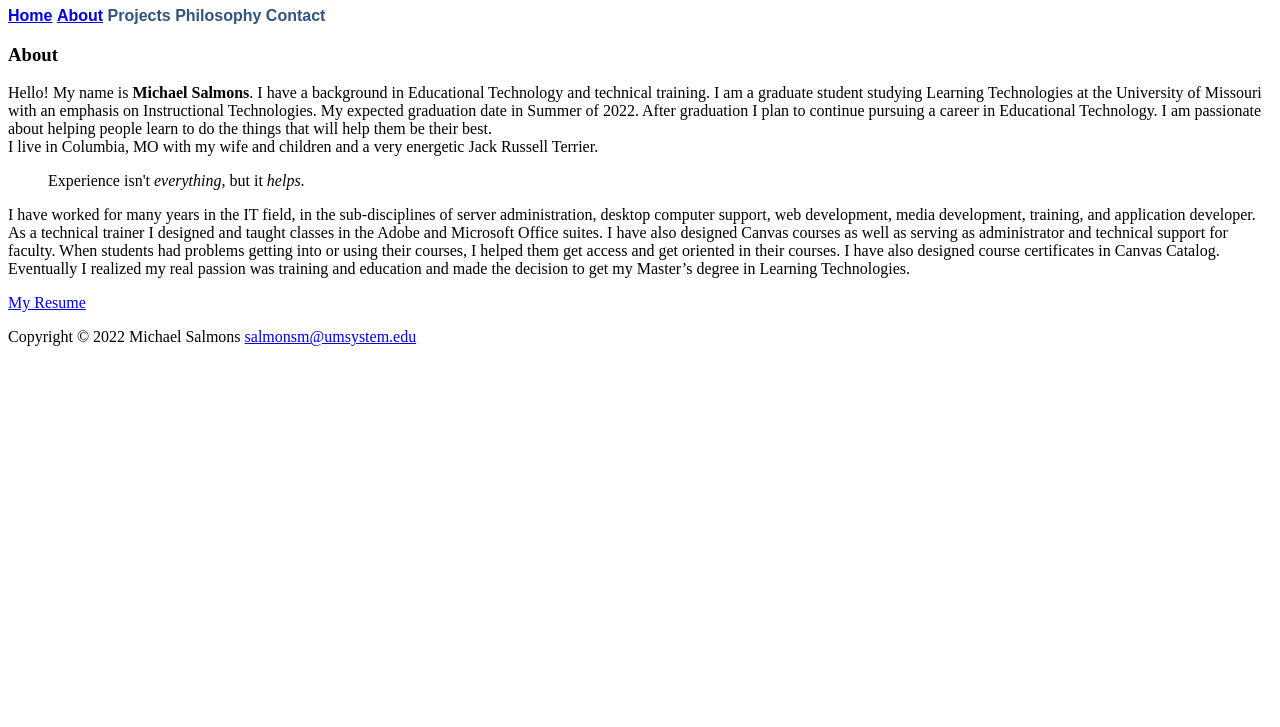
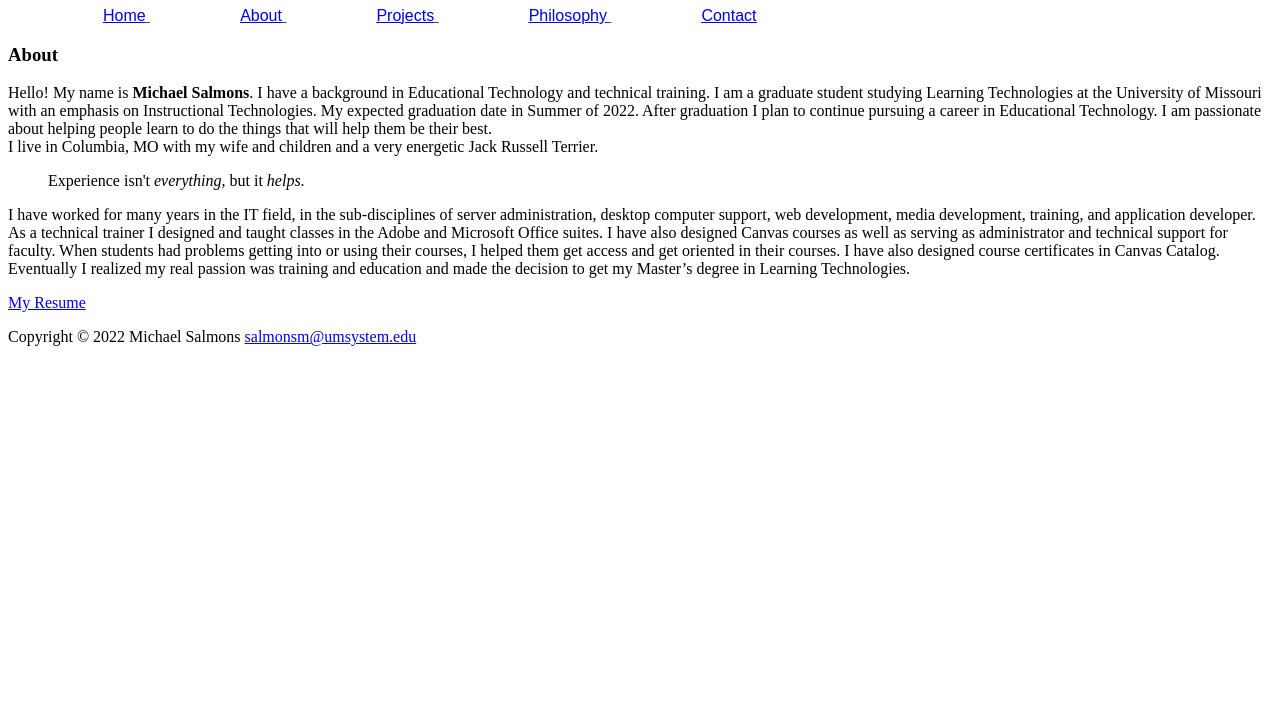
Before and after one commit to michaelsalmons/michaelsalmons.github.io, a plain HTML site: page islt_7355/about.html in a window 1280 px wide. Shown: the part 73-800 px from the top of the page. Drawn offline with Linux system fonts and the light colour scheme.

Commit message:
Add files via upload

```diff
--- a/islt_7355/about.html
+++ b/islt_7355/about.html
@@ -24,7 +24,25 @@ Devin- here is my response to you! --Michael
 	</header>
 	<!-- This section is for the navigation  -->
 
-	<nav><p class="menu"><b><a href="index.html">Home</a></b> <b><a href="about.html">About</a></b> <b>Projects</b> <b>Philosophy</b> <b>Contact</b></nav>
+	<nav>
+	<ul>
+		<li>
+			<a href="index.html">Home</a>
+		</li>
+		<li>
+			<a href="about.html">About</a>
+		</li>
+		<li>
+			<a href="projects.html">Projects</a>
+		</li>
+		<li>
+			<a href="philosophy.html">Philosophy</a>
+		</li>
+		<li>
+			<a href="contact.html">Contact</a>
+		</li>
+	</ul>
+	</nav>
 
 	<!-- This is the main content section  -->
 	<main>
--- a/islt_7355/style.css
+++ b/islt_7355/style.css
@@ -6,3 +6,17 @@ h1 {
   color:#2f547d;
   font-family:arial, helvetica, 'sans serif';
 }
+
+ ul li {
+display: inline; /*here we are seeing another value inline that allows us to keep all menu items in line */
+border: none;
+text-decoration: underline;
+text-align: center;
+width: 150px;
+list-style-type: none;
+padding: 35px 35px 35px 35px;
+margin-top: 0;
+margin-left: 20px;
+color:#2f547d;
+font-family:arial, helvetica, 'sans serif';
+}
```
